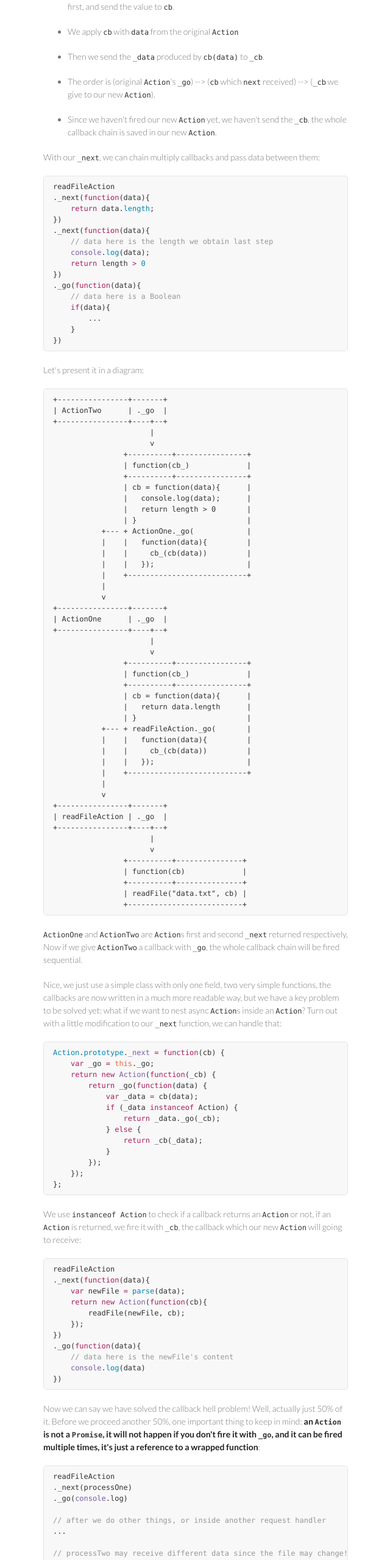
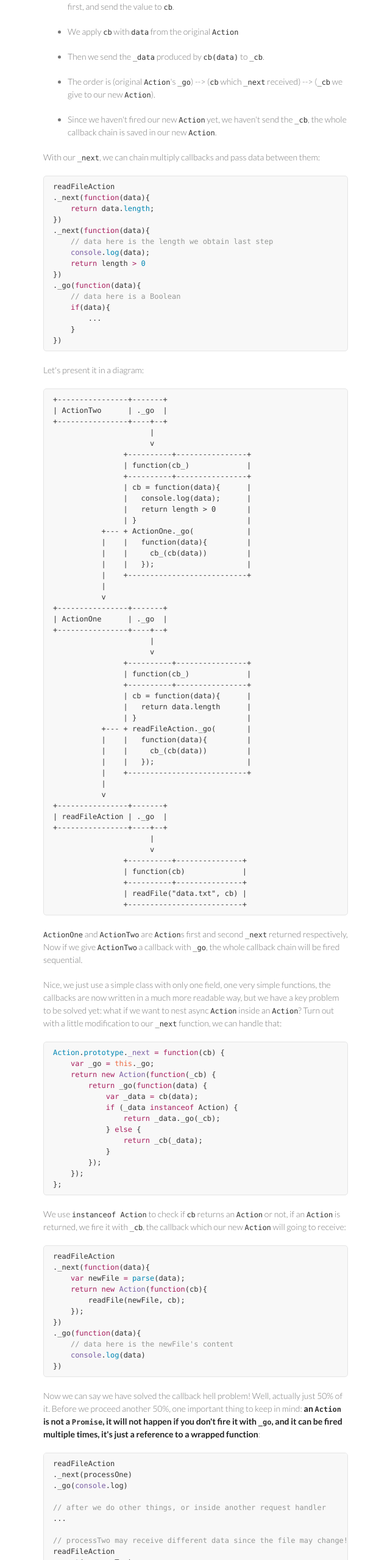
Before and after one commit to winterland1989/Action.js, a plain HTML site: page index.html in a window 1280 px wide. Shown: the part 1902-4460 px from the top of the page at 61% size, without its empty margins (499-1139 px from the left). Drawn offline with Linux system fonts and the light colour scheme.

```diff
--- a/index.html
+++ b/index.html
@@ -125,7 +125,7 @@
 <li><p>When the new <code>Action</code> fired with <code>_cb</code>, the original <code>Action</code>'s action will be fired first, and send the value to <code>cb</code>.</p></li>
 <li><p>We apply <code>cb</code> with <code>data</code> from the original <code>Action</code></p></li>
 <li><p>Then we send the <code>_data</code> produced by <code>cb(data)</code> to <code>_cb</code>.</p></li>
-<li><p>The order is (original <code>Action</code>'s <code>_go</code>) --&gt; (<code>cb</code> which <code>next</code> received) --&gt; (<code>_cb</code> we give to our new <code>Action</code>).</p></li>
+<li><p>The order is (original <code>Action</code>'s <code>_go</code>) --&gt; (<code>cb</code> which <code>_next</code> received) --&gt; (<code>_cb</code> we give to our new <code>Action</code>).</p></li>
 <li><p>Since we haven't fired our new <code>Action</code> yet, we haven't send the <code>_cb</code>, the whole callback chain is saved in our new <code>Action</code>.</p></li>
 </ul>
 
@@ -200,7 +200,7 @@
 
 <p><code>ActionOne</code> and <code>ActionTwo</code> are <code>Action</code>s first and second <code>_next</code> returned respectively, Now if we give <code>ActionTwo</code> a callback with <code>_go</code>, the whole callback chain will be fired sequential.</p>
 
-<p>Nice, we just use a simple class with only one field, two very simple functions, the callbacks are now written in a much more readable way, but we have a key problem to be solved yet: what if we want to nest async <code>Action</code>s inside an <code>Action</code>? Turn out with a little modification to our <code>_next</code> function, we can handle that:</p>
+<p>Nice, we just use a simple class with only one field, one very simple functions, the callbacks are now written in a much more readable way, but we have a key problem to be solved yet: what if we want to nest async <code>Action</code> inside an <code>Action</code>? Turn out with a little modification to our <code>_next</code> function, we can handle that:</p>
 
 <div class="highlight highlight-source-js"><pre><span class="pl-c1">Action</span>.<span class="pl-c1">prototype</span>.<span class="pl-en">_next</span> <span class="pl-k">=</span> <span class="pl-k">function</span>(<span class="pl-smi">cb</span>) {
     <span class="pl-k">var</span> _go <span class="pl-k">=</span> <span class="pl-v">this</span>._go;
@@ -216,7 +216,7 @@
     });
 };</pre></div>
 
-<p>We use <code>instanceof Action</code> to check if a callback returns an <code>Action</code> or not, if an <code>Action</code> is returned, we fire it with <code>_cb</code>, the callback which our new <code>Action</code> will going to receive:</p>
+<p>We use <code>instanceof Action</code> to check if <code>cb</code> returns an <code>Action</code> or not, if an <code>Action</code> is returned, we fire it with <code>_cb</code>, the callback which our new <code>Action</code> will going to receive:</p>
 
 <div class="highlight highlight-source-js"><pre>readFileAction
 ._next(<span class="pl-k">function</span>(<span class="pl-smi">data</span>){
@@ -281,8 +281,8 @@
 
 <ul>
 <li><p>It still reture a new <code>Action</code>, when it fired, the original action are called.</p></li>
-<li><p>We checked if the data are <code>instanceof Error</code>, if it's not, everything as usual, we feed it to <code>cb</code> that <code>next</code> received.</p></li>
-<li><p>But if it's an <code>Error</code>, we pass it to a future <code>_cb</code>, which we don't have now.</p></li>
+<li><p>We checked if the <code>data</code> coming from upstream is <code>instanceof Error</code>, if it's not, everything as usual, we feed it to <code>cb</code> that <code>next</code> received.</p></li>
+<li><p>But if it's an <code>Error</code>, we skip <code>cb</code>, pass it to a future <code>_cb</code>, which we don't have now.</p></li>
 </ul>
 
 <p><code>next</code> ensure the <code>cb</code> it received, <strong>will never receive an <code>Error</code></strong>, we just skip <code>cb</code> and pass <code>Error</code> downstream, Symmetrically, we define a function which only deal with <code>Error</code>, and let normal values pass:</p>
@@ -353,7 +353,7 @@
 
 <p>You can place <code>guard</code> in the middle of the chain, all <code>Errors</code> before it will be handled by it, and the value it produced, sync or async, will be passed to the rest of the chain.</p>
 
-<p>So, what if we don't supply a <code>guard</code>? Since we have to supply a callback to the <code>_go</code>, we can check if the callback we supplied received an <code>Error</code> or not like this:</p>
+<p>So, what if we don't supply a <code>guard</code>? Since we have to supply a callback to <code>_go</code>, we can check if the final result is an <code>Error</code> or not like this:</p>
 
 <div class="highlight highlight-source-js"><pre>apiReturnAction(<span class="pl-s"><span class="pl-pds">'</span>...<span class="pl-pds">'</span></span>)._go(<span class="pl-k">function</span>(<span class="pl-smi">data</span>){
     <span class="pl-k">if</span> (data <span class="pl-k">instanceof</span> Error){
```
Also changed, not shown: params.json (+1 -1 lines).
